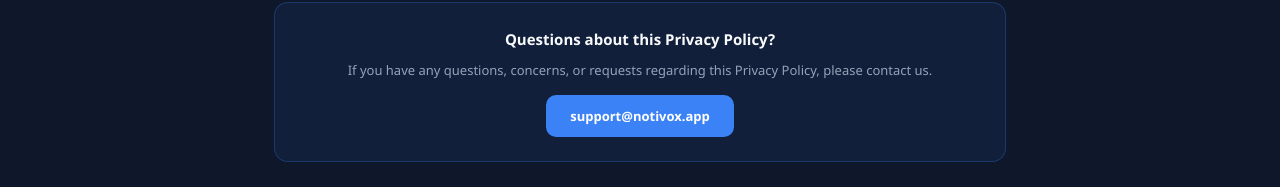
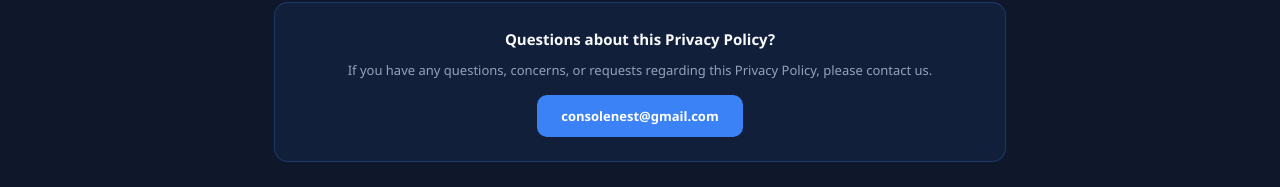
Before and after one commit to TalhaMughal070/notivox-privacy, a plain HTML site: page index.html in a window 1280 px wide. Shown: the part 4342-4529 px from the top of the page. Drawn offline with Linux system fonts and the light colour scheme.

Commit message:
Update index.html

```diff
--- a/index.html
+++ b/index.html
@@ -584,7 +584,7 @@
   <div class="contact-card">
     <h3>Questions about this Privacy Policy?</h3>
     <p>If you have any questions, concerns, or requests regarding this Privacy Policy, please contact us.</p>
-    <a href="mailto:support@notivox.app">support@notivox.app</a>
+    <a href="mailto:consolenest@gmail.com">consolenest@gmail.com</a>
   </div>
 
 </main>
```
